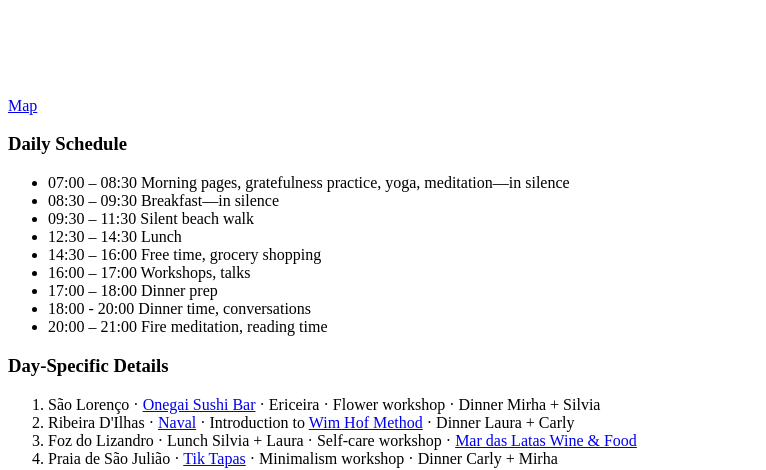
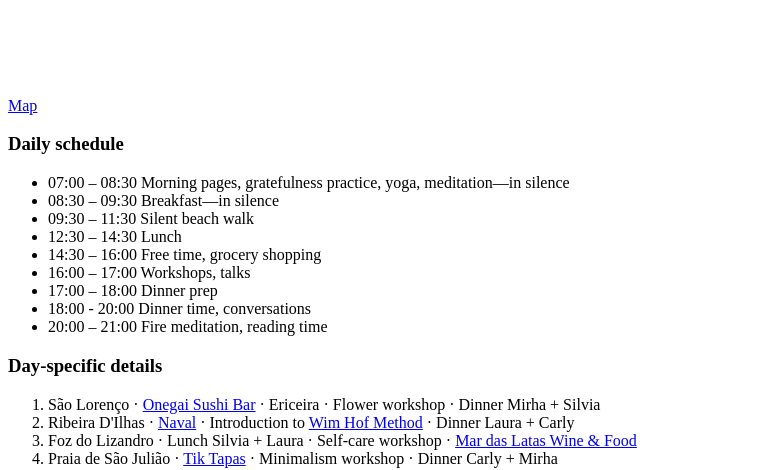
Before and after one commit to mirhamasala/slow-retreats, a Next.js app: page / in a window 1280 px wide. Shown: the part 1440-1910 px from the top of the page, without its empty margins (0-766 px from the left). Built offline with nearby package versions, Linux system fonts and the light colour scheme.

Commit message:
Change font case

```diff
--- a/components/Program.js
+++ b/components/Program.js
@@ -17,8 +17,8 @@ function Program() {
         <MapIcon className="h-8 mr-2" />
         <span>Map</span>
       </a>
-      <h3 className="pt-3 pb-2 text-xl text-gray-100 tracking-wider capitalize sm:pt-6 sm:pb-3 sm:text-2xl">
-        Daily Schedule
+      <h3 className="pt-3 pb-2 text-xl text-gray-100 tracking-wider sm:pt-6 sm:pb-3 sm:text-2xl">
+        Daily schedule
       </h3>
       <ul className="mb-7 space-y-2 max-w-prose">
         <li>
@@ -34,8 +34,8 @@ function Program() {
         <li>18:00 - 20:00 Dinner time, conversations</li>
         <li>20:00 – 21:00 Fire meditation, reading time</li>
       </ul>
-      <h3 className="pb-2 text-xl text-gray-100 tracking-wider capitalize sm:pb-3 sm:text-2xl">
-        Day-Specific Details
+      <h3 className="pb-2 text-xl text-gray-100 tracking-wider sm:pb-3 sm:text-2xl">
+        Day-specific details
       </h3>
       <ol className="list-decimal mb-6 space-y-2 max-w-prose">
         <li>
```
